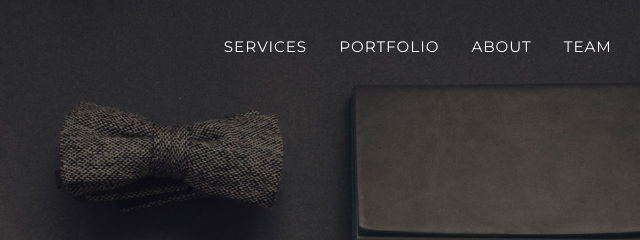
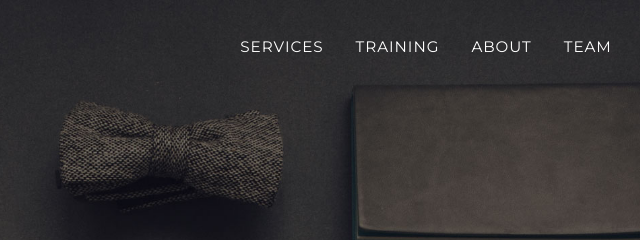
Before and after one commit to ReverseStorm/Reverse-Storm, a plain HTML site: page index.html in a window 1280 px wide. Shown: the top 240 px of the page, 466-1106 px from the left. Drawn offline with nearby package versions, Linux system fonts and the light colour scheme.

Commit message:
Add files via upload

```diff
--- a/index.html
+++ b/index.html
@@ -28,7 +28,7 @@
                 <div class="collapse navbar-collapse" id="navbarResponsive">
                     <ul class="navbar-nav text-uppercase ms-auto py-4 py-lg-0">
                         <li class="nav-item"><a class="nav-link" href="#services">Services</a></li>
-                        <li class="nav-item"><a class="nav-link" href="#portfolio">Portfolio</a></li>
+                        <li class="nav-item"><a class="nav-link" href="#portfolio">Training</a></li>
                         <li class="nav-item"><a class="nav-link" href="#about">About</a></li>
                         <li class="nav-item"><a class="nav-link" href="#team">Team</a></li>
                         <li class="nav-item"><a class="nav-link" href="#contact">Contact</a></li>
```
